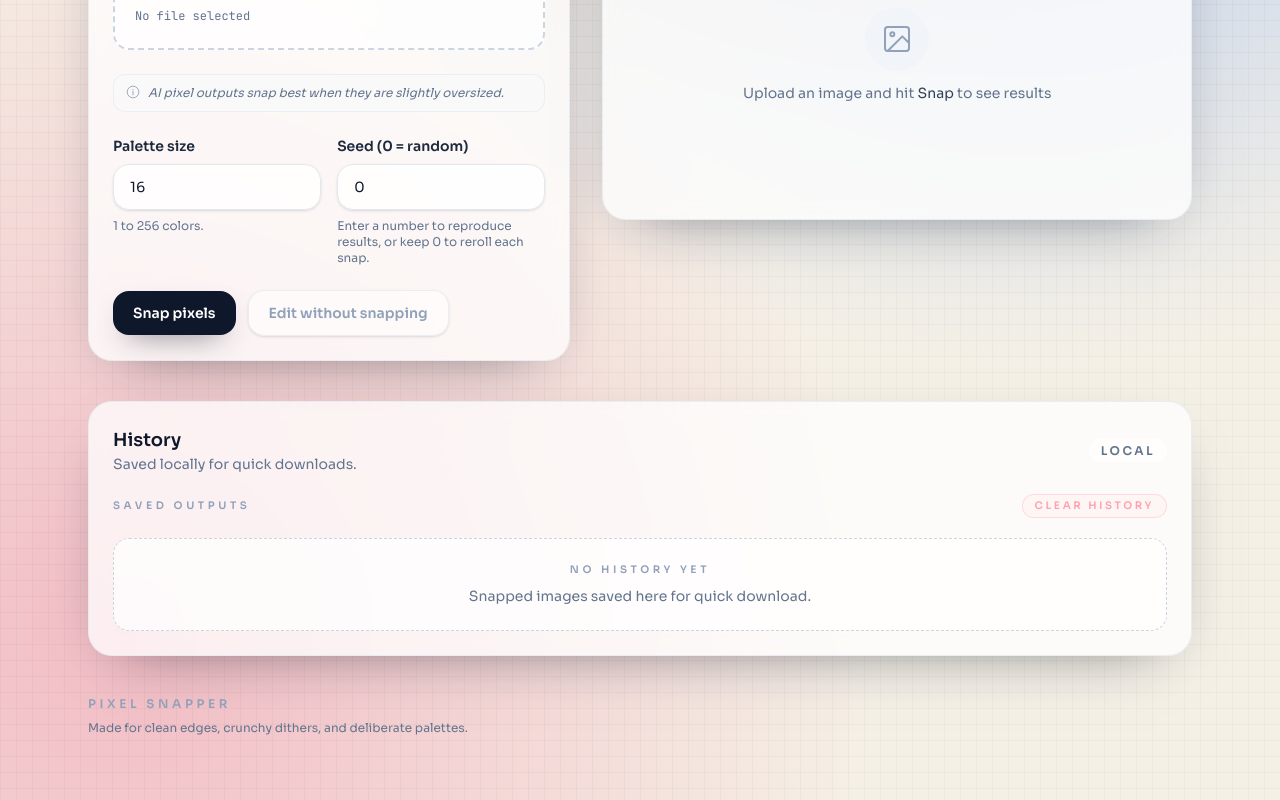
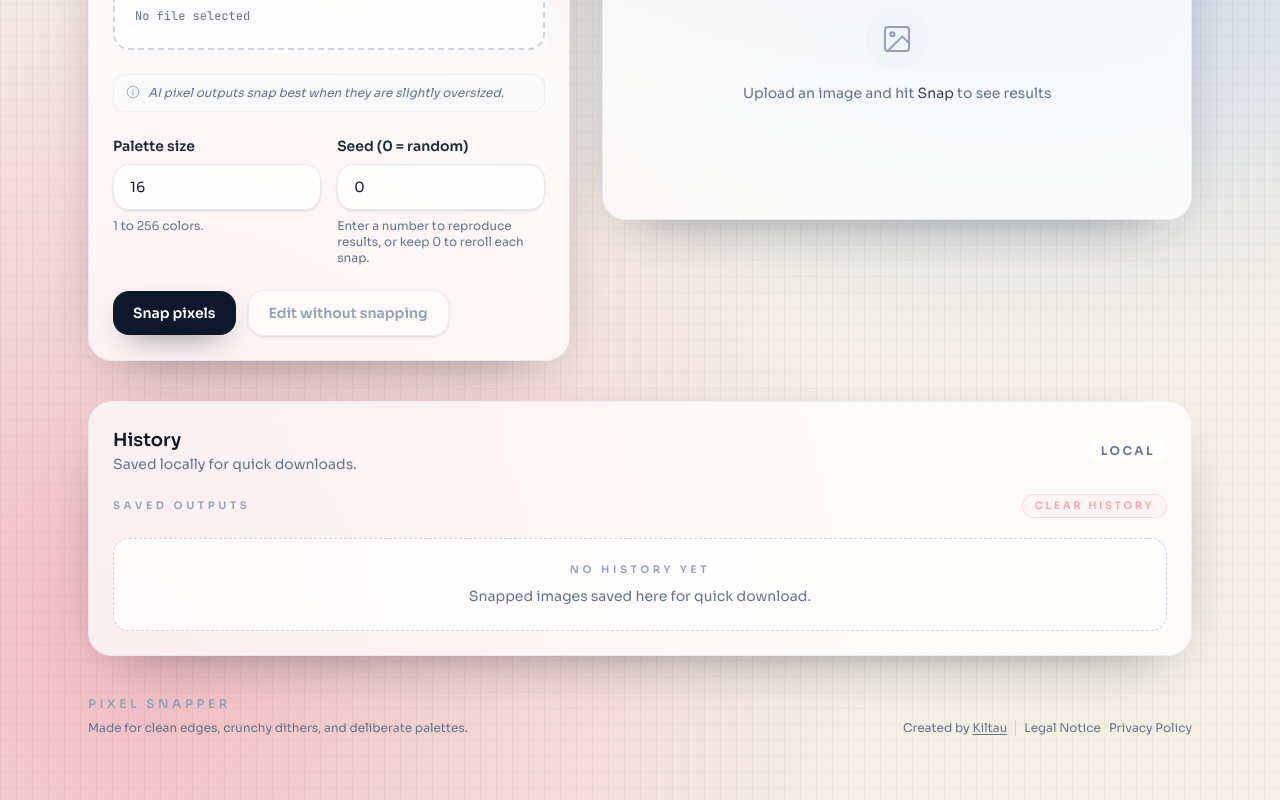
Before and after one commit to dmitrijkiltau/pixel-snapper-ui, a React (Vite) app: page / in a window 1280 px wide. Shown: the part 844-1644 px from the top of the page. Built offline with nearby package versions, Linux system fonts and the light colour scheme.

Commit message:
fix: improve layout and styling of AppFooter component

```diff
--- a/src/components/AppFooter.tsx
+++ b/src/components/AppFooter.tsx
@@ -1,7 +1,45 @@
 const AppFooter = () => (
-  <footer className="flex flex-col gap-2 text-xs text-slate-500 reveal dark:text-slate-300" style={{ animationDelay: "320ms" }}>
-    <span className="font-semibold uppercase tracking-[0.3em] text-slate-400 dark:text-slate-400">Pixel Snapper</span>
-    <span>Made for clean edges, crunchy dithers, and deliberate palettes.</span>
+  <footer className="flex flex-col md:flex-row md:items-end justify-between text-xs gap-4 text-slate-500 reveal dark:text-slate-300" style={{ animationDelay: "320ms" }}>
+    <div className="flex flex-col gap-2">
+      <span className="font-semibold uppercase tracking-[0.3em] text-slate-400 dark:text-slate-400">Pixel Snapper</span>
+      <span>Made for clean edges, crunchy dithers, and deliberate palettes.</span>
+    </div>
+
+    <div className="flex flex-col sm:flex-row gap-2 sm:text-right">
+      <span>
+        Created by&nbsp;
+        <a
+          href="https://kiltau.com/"
+          target="_blank"
+          rel="noopener noreferrer"
+          className="font-medium underline underline-offset-2 hover:text-slate-900 dark:hover:text-white"
+        >
+          Kiltau
+        </a>
+      </span>
+
+      <div className="border-l border-slate-300 dark:border-slate-600" />
+
+      <div className="flex gap-2 sm:justify-end">
+        <a
+          href="https://kiltau.com/legal-notice"
+          target="_blank"
+          rel="noopener noreferrer"
+          className="font-medium hover:text-slate-900 dark:hover:text-white"
+        >
+          Legal Notice
+        </a>
+
+        <a
+          href="https://kiltau.com/privacy-policy"
+          target="_blank"
+          rel="noopener noreferrer"
+          className="font-medium hover:text-slate-900 dark:hover:text-white"
+        >
+          Privacy Policy
+        </a>
+      </div>
+    </div>
   </footer>
 );
 
```
